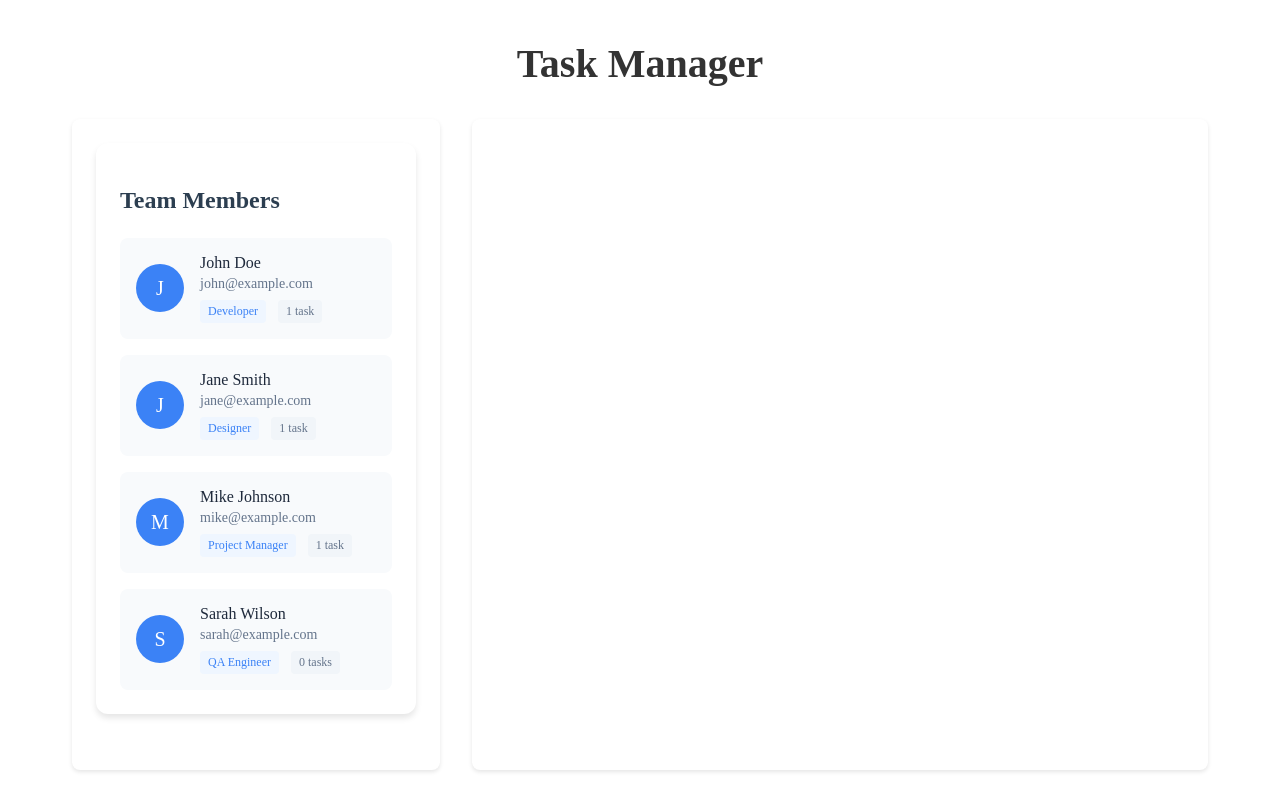
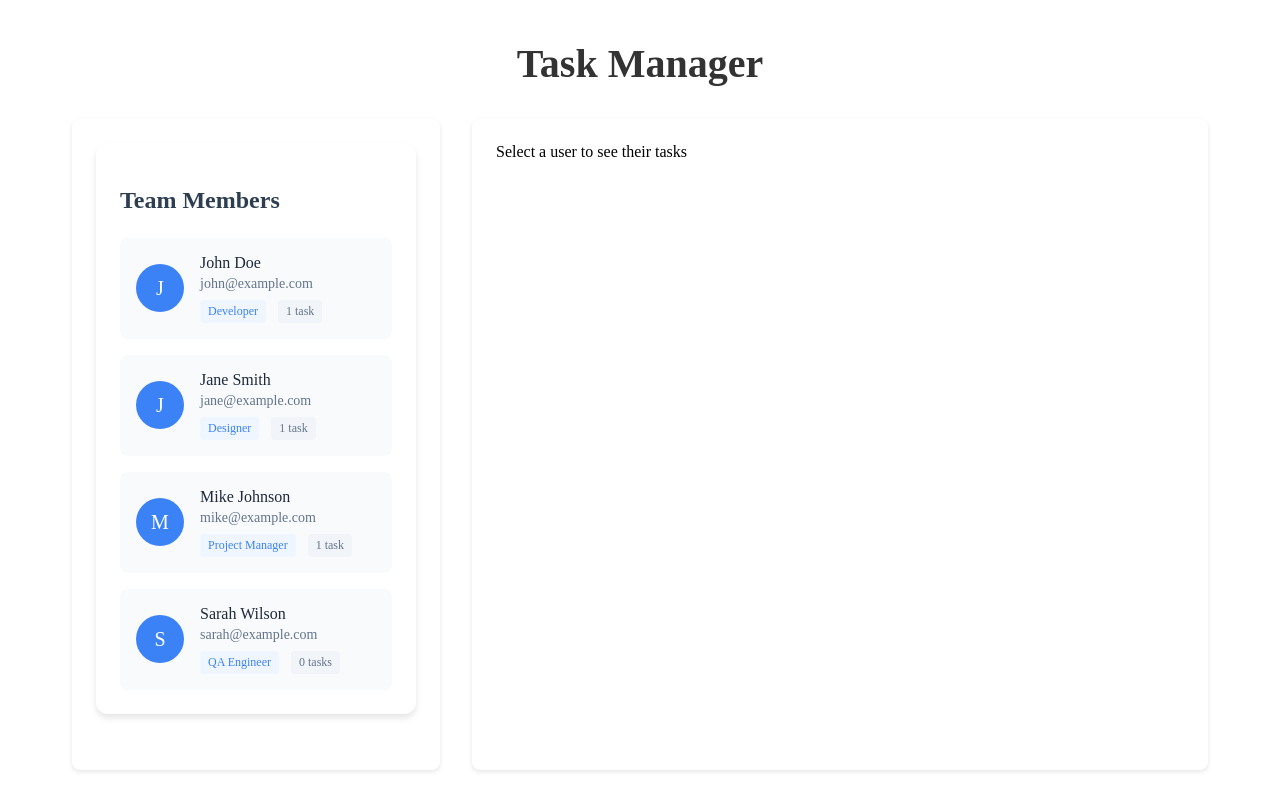
Before and after one commit to otolol/routing_demo, an Angular app: page / in a window 1280 px wide. Built offline with nearby package versions, Linux system fonts and the light colour scheme.

Commit message:
add multiple routes.

```diff
--- a/src/app/app.routes.ts
+++ b/src/app/app.routes.ts
@@ -1,8 +1,13 @@
 import { Routes } from "@angular/router";
 import { TaskListComponent } from "./task-list/task-list.component";
+import { NoTaskComponent } from "./no-task/no-task.component";
 
 
 export const routes: Routes = [
+  {
+    path: '', // <domain>
+    component: NoTaskComponent,
+  },
   {
     path: 'tasks', //<domain>/tasks
     component: TaskListComponent
--- /dev/null
+++ b/src/app/no-task/no-task.component.ts
@@ -0,0 +1,8 @@
+import { Component } from "@angular/core";
+
+@Component({
+  selector: 'app-no-task',
+  standalone: true,
+  template: 'Select a user to see their tasks'
+})
+export class NoTaskComponent {}
```
